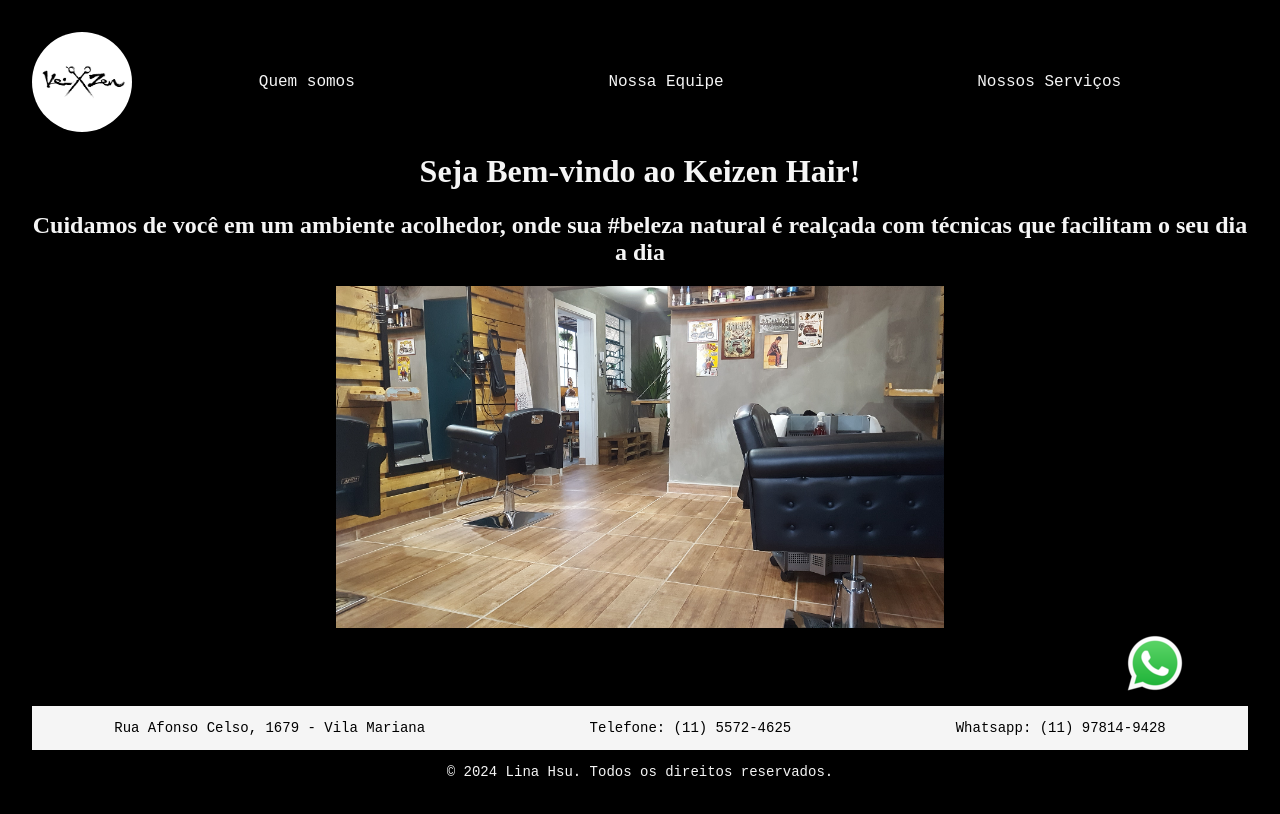
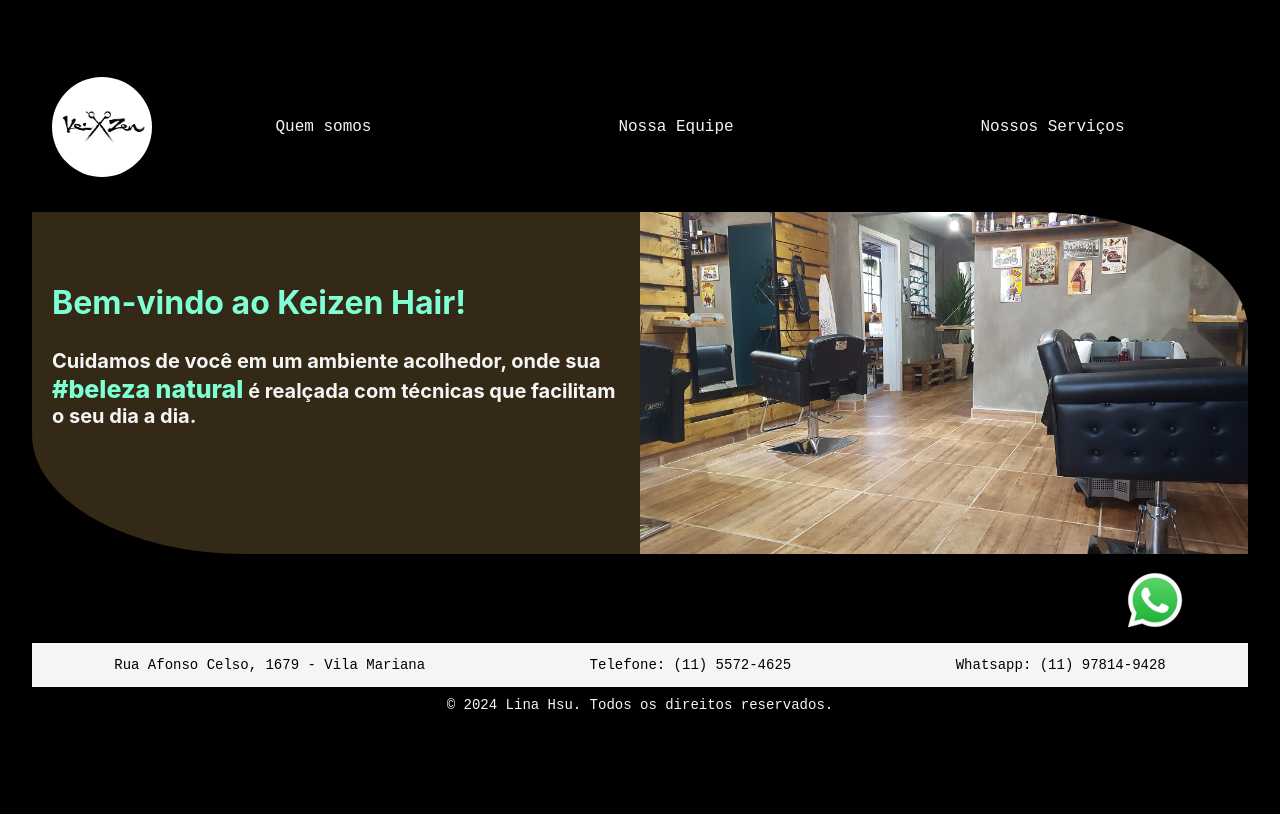
Before and after one commit to linahsu/Keizen-Hair-project, a React (Vite) app: page /home in a window 1280 px wide. Shown: the top 814 px of the page. Built offline with nearby package versions, Linux system fonts and the light colour scheme.

Commit message:
feat: implements css for home page

```diff
--- a/src/App.css
+++ b/src/App.css
@@ -2,7 +2,7 @@
   max-width: 1280px;
   margin: 0 auto;
   padding: 2rem;
-  text-align: center;
+  text-align: left;
 }
 
 /* .logo {
@@ -15,7 +15,7 @@
 /* .logo:hover {
   filter: drop-shadow(0 0 2em #646cffaa);
 } */
-
+/*
 @keyframes logo-spin {
   from {
     transform: rotate(0deg);
@@ -37,4 +37,4 @@
 
 .read-the-docs {
   color: #888;
-}
+} */
--- a/src/components/Footer.css
+++ b/src/components/Footer.css
@@ -16,3 +16,10 @@ p {
     margin-right: 5%;
     margin-bottom: 10px;
 }
+
+.copyright {
+    display: flex;
+    justify-content: center;
+    margin-top: 10px;
+    margin-bottom: 10px;
+}
--- a/src/components/Footer.tsx
+++ b/src/components/Footer.tsx
@@ -16,7 +16,7 @@ function Footer() {
         <p>Whatsapp: (11) 97814-9428</p>
       </div>
 
-      <p>&copy; 2024 Lina Hsu. Todos os direitos reservados.</p>
+      <p className='copyright'>&copy; 2024 Lina Hsu. Todos os direitos reservados.</p>
     </footer>
   );
 }
--- a/src/components/Header.css
+++ b/src/components/Header.css
@@ -1,10 +1,13 @@
 .header-container {
     display: flex;
+    margin-bottom: 20px;
 }
 
 .logo {
     display: flex;
+    margin-left: 20px;
 }
+
 .logo img {
     border-radius: 50%;
 }
--- /dev/null
+++ b/src/pages/Home.css
@@ -0,0 +1,33 @@
+.home-container {
+    margin-top: 35px;
+    margin-bottom: 15px;
+    display: flex;
+    border-bottom-left-radius: 35%;
+    border-top-right-radius: 35%;
+}
+
+.home-container img {
+    border-top-right-radius: 35%;
+}
+
+.text-container {
+    font-family: Inter, system-ui, Avenir, Helvetica, Arial, sans-serif;
+    padding: 20px;
+    padding-top: 50px;
+    background-color: rgb(52, 40, 23);
+    border-bottom-left-radius: 35%;
+}
+
+.text-container h1 {
+    color: aquamarine;
+}
+
+.text-container h2 {
+    font-size: 20px;
+}
+
+.highlight {
+    color: aquamarine;
+    font-weight: 800;
+    font-size: 25px;
+}
--- a/src/pages/Home.tsx
+++ b/src/pages/Home.tsx
@@ -1,12 +1,21 @@
 import salaDeCorte from '../assets/sala-de-corte.jpg';
 import Footer from '../components/Footer';
+import './Home.css';
 
 function Home() {
   return (
     <>
-      <h1>Seja Bem-vindo ao Keizen Hair!</h1>
-      <h2>Cuidamos de você em um ambiente acolhedor, onde sua #beleza natural é realçada com técnicas que facilitam o seu dia a dia</h2>
-      <img src={salaDeCorte} alt='Sala de corte' width='50%' />
+      <div className="home-container">
+        <div className="text-container">
+          <h1>Bem-vindo ao Keizen Hair!</h1>
+          <h2>
+            Cuidamos de você em um ambiente acolhedor, onde sua
+            <span className="highlight"> #beleza natural</span> é realçada com
+            técnicas que facilitam o seu dia a dia.
+          </h2>
+        </div>
+        <img src={salaDeCorte} alt='Sala de corte' width='50%' />
+      </div>
       <Footer />
     </>
   )
```
Also changed, not shown: src/assets/lavatorio.jpg (renamed from src/assets/lavatório.jpg).
